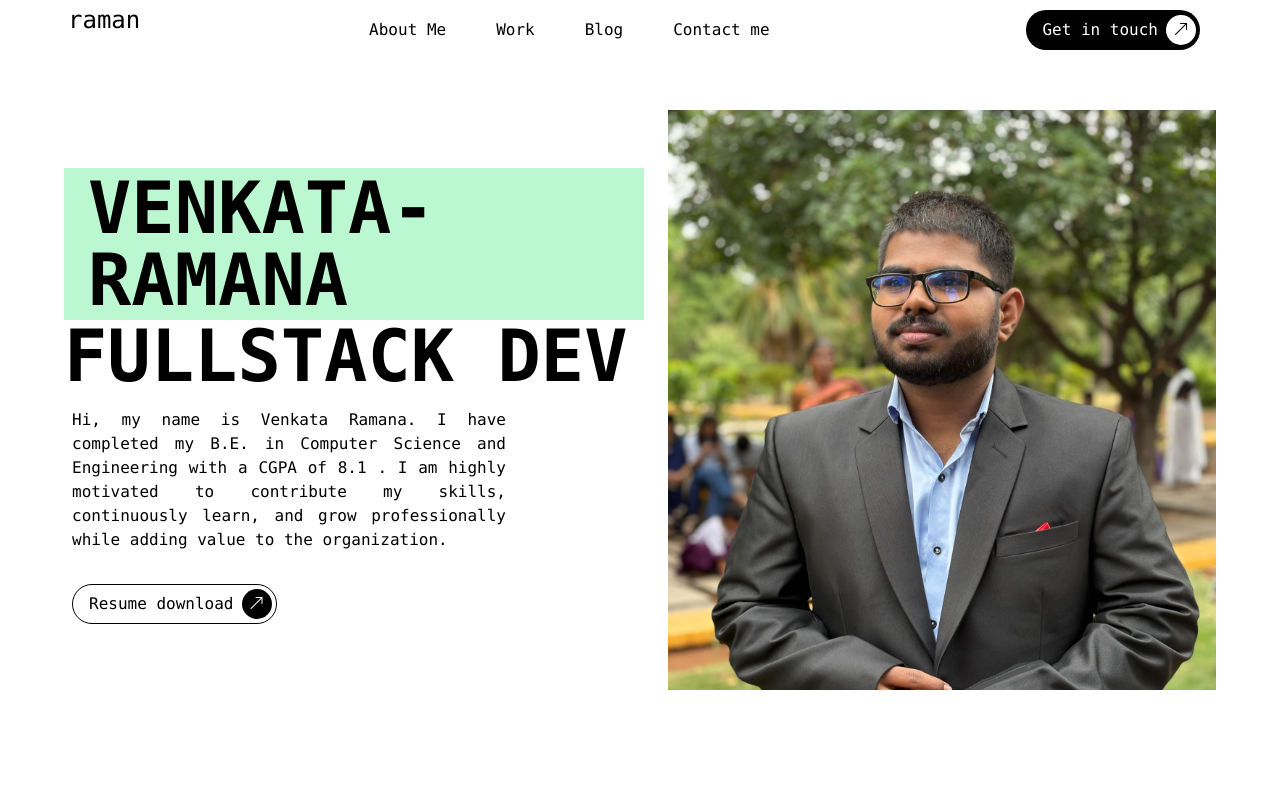
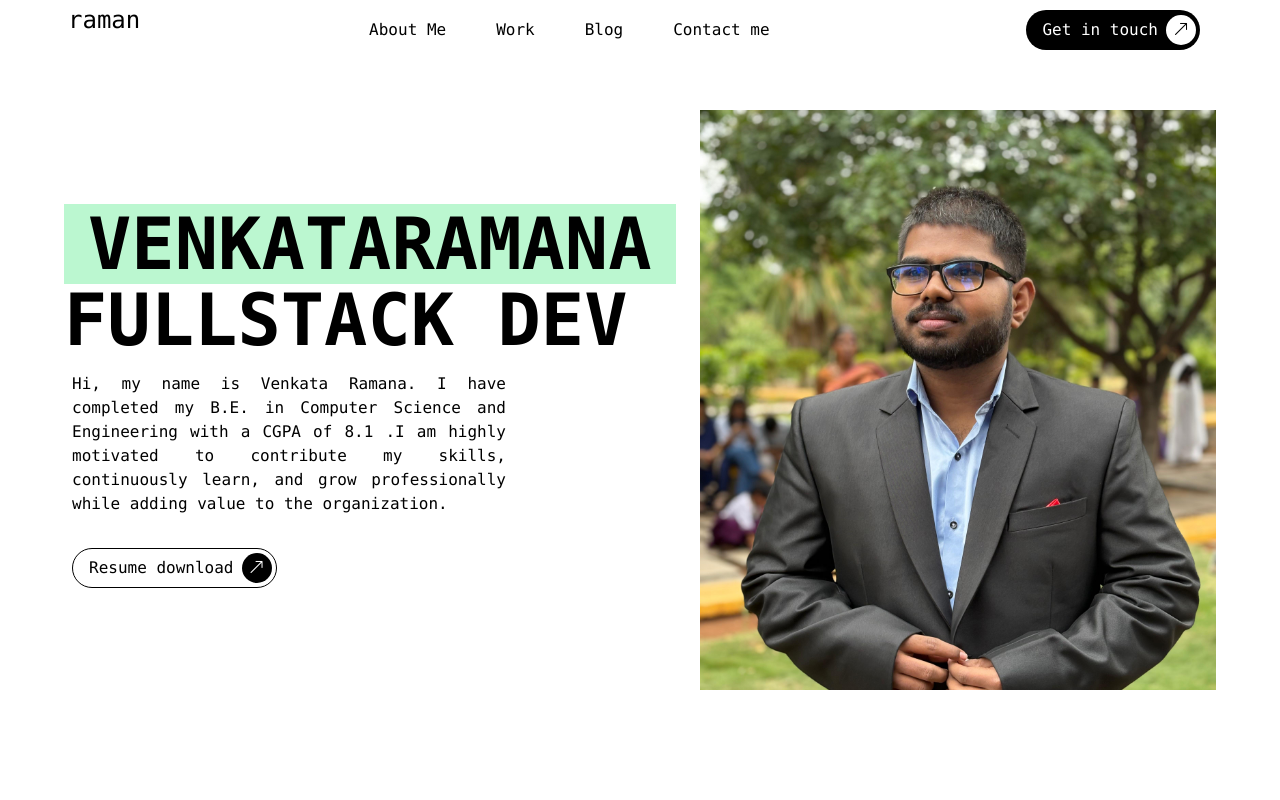
Before and after one commit to venkypro99/my-resume, a website: page index.html in a window 1280 px wide. Shown: the top 800 px of the page. Drawn offline with nearby package versions, Linux system fonts and the light colour scheme.

Commit message:
fix error

```diff
--- a/index.html
+++ b/index.html
@@ -57,7 +57,7 @@
                 <div
                     class="tw-flex tw-flex-wrap tw-text-7xl tw-font-semibold tw-uppercase tw-leading-[95px] max-lg:tw-text-3xl max-md:tw-leading-snug">
                     <span class="reveal-hero-text tw-bg-green-200 tw-p-1 tw-px-6">
-                        Venkata-Ramana
+                        VenkataRamana
                     </span>
                     <br />
                     <span class="reveal-hero-text">
@@ -65,12 +65,12 @@
                 </div>
                 <div class="reveal-hero-text tw-mt-2 tw-max-w-[450px] tw-p-2 tw-text-justify max-lg:tw-max-w-full">
                     Hi, my name is Venkata Ramana. I have completed my B.E. in Computer Science and Engineering with a
-                    CGPA of 8.1 . I am highly motivated to contribute my skills, continuously learn, and grow
+                    CGPA of 8.1 .I am highly motivated to contribute my skills, continuously learn, and grow
                     professionally while adding value to the organization.
                 </div>
 
                 <div class="reveal-hero-text tw-mt-4 tw-flex tw-place-items-center tw-gap-4 tw-overflow-hidden tw-p-2">
-                    <a href="VenkataRamana_Resume.pdf" download=""
+                    <a href="VenkataRamana-Resume.pdf" download="" onclick="alert('Resume downloaded successfully!')"
                         class="tw-flex tw-h-[40px] tw-place-items-center tw-gap-2 tw-rounded-full tw-border-[1px] tw-border-solid tw-border-black tw-bg-white tw-p-1 tw-pl-4 tw-text-black tw-transition-colors tw-duration-[0.5s] hover:tw-bg-black hover:tw-text-white">
                         <span>Resume download</span>
                         <div
```
Also changed, not shown: 2 other files.
